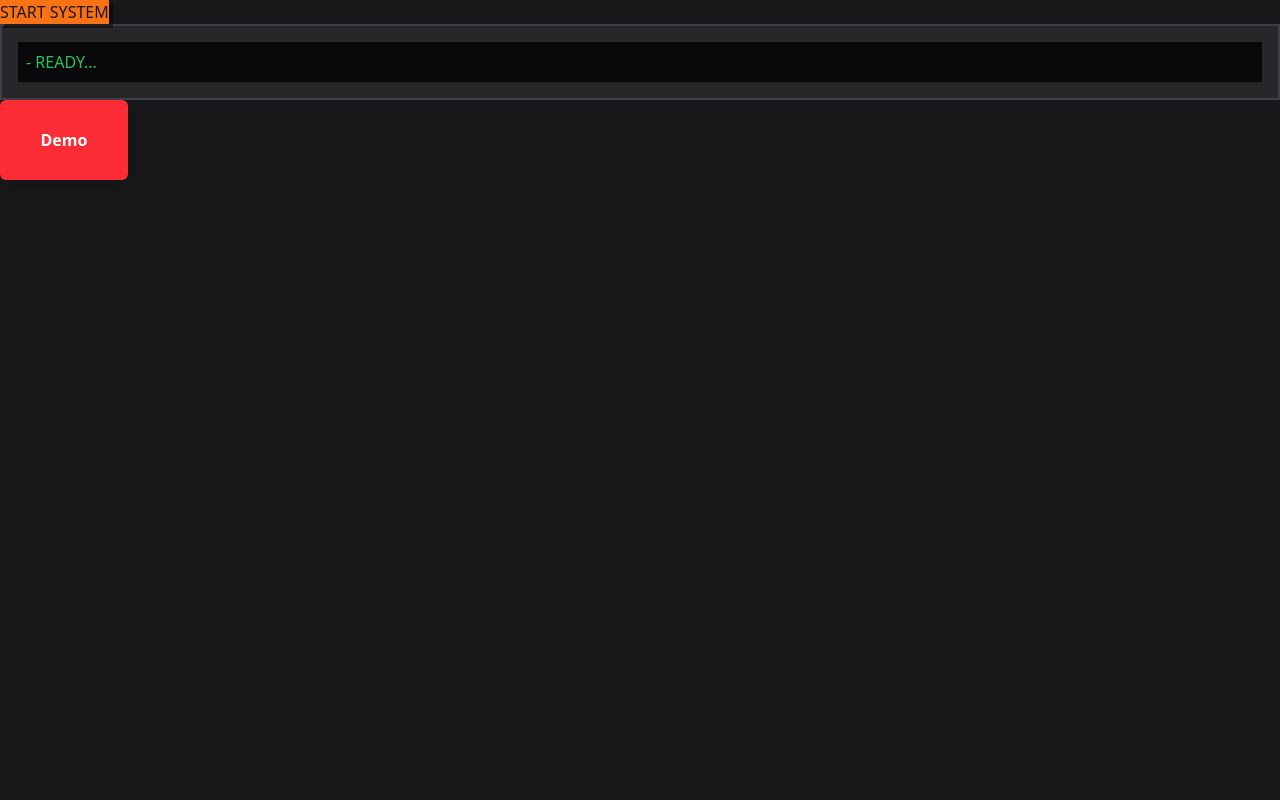
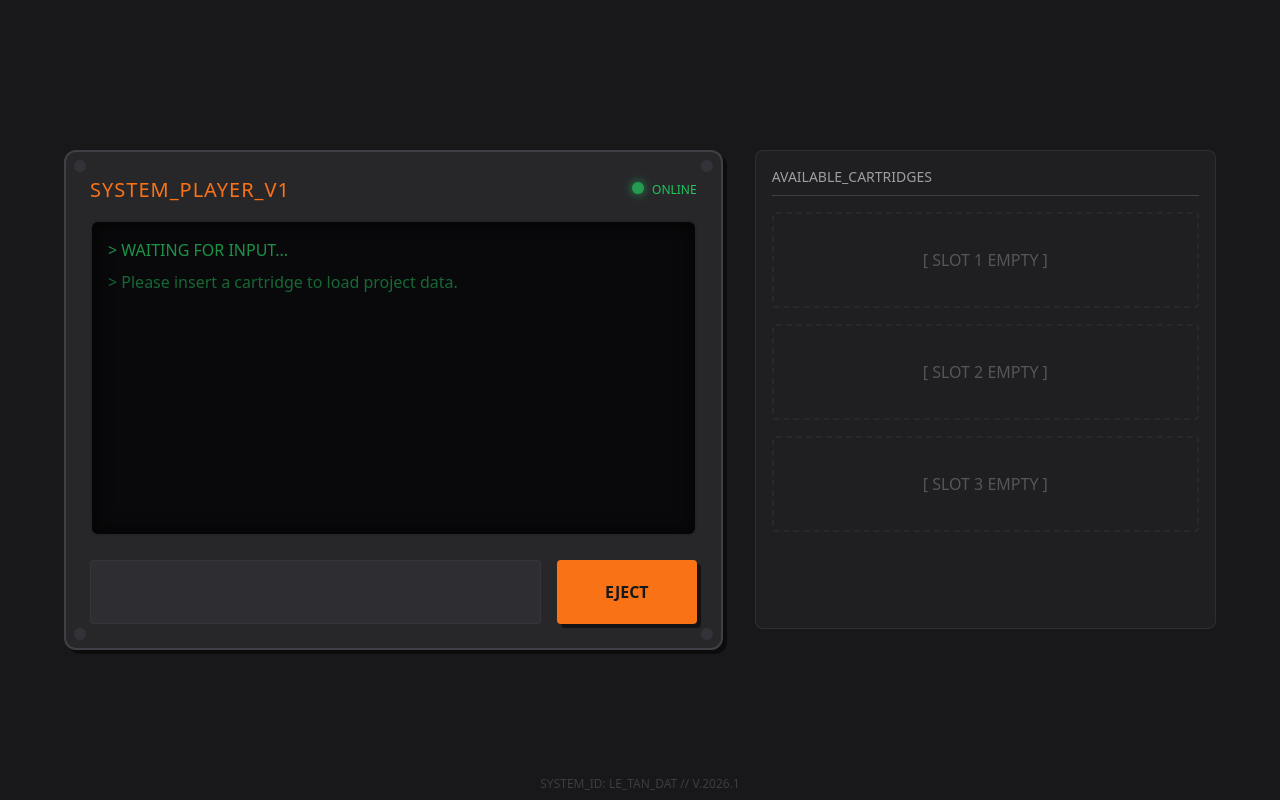
Before and after one commit to datle04/my-portfolio, a Next.js app: page / in a window 1280 px wide. Built offline with nearby package versions, Linux system fonts and the light colour scheme.

Commit message:
Done layout

```diff
--- a/app/globals.css
+++ b/app/globals.css
@@ -12,12 +12,10 @@
   --color-retro-border: #3f3f46;   /* Zinc-700: Viền khung */
 
   /* --- FONT CHỮ --- */
-  /* Lưu ý: Bạn cần setup font trong layout.tsx để biến --font-vt323 tồn tại */
   --font-mono: var(--font-vt323), monospace;
   --font-sans: var(--font-inter), sans-serif;
 
   /* --- HIỆU ỨNG (SHADOW & ANIMATION) --- */
-  /* Shadow cứng tạo cảm giác 3D khối hộp */
   --shadow-retro: 4px 4px 0px 0px rgba(0, 0, 0, 0.5);
   --shadow-retro-hover: 2px 2px 0px 0px rgba(0, 0, 0, 0.5);
 
--- a/app/page.tsx
+++ b/app/page.tsx
@@ -1,27 +1,30 @@
-import Cassette from "@/components/Cassete";
-import Image from "next/image";
+import PlayerArea from "@/components/player-area";
+import TapeShelf from "@/components/tape-shelf";
+
 
 export default function Home() {
   return (
-    <div className="">
-      <button className="
-        bg-retro-primary
-        text-retro-bg
-        font-mono
-        shadow-retro
-        hover:translate-y-1
-        hover:shadow-retro-hover
-        transition-all
-      ">
-        START SYSTEM
-      </button>
+    <main className="min-h-screen bg-retro-bg p-4 md:p-8 flex items-center justify-center relative">
 
-      <div className="bg-retro-surface border-2 border-retro-border p-4">
-        <div className="bg-retro-screen text-retro-accent font-mono p-2">
-          - READY...
+      {/* Container chính: Giới hạn độ rộng tối đa để không bị bè ra trên màn hình 4k */}
+      <div className="w-full max-w-6xl grid grid-cols-1 lg:grid-cols-12 gap-8 h-full">
+
+        {/* CỘT 1: Player (Chiếm 7 phần trên desktop) */}
+        <div className="lg:col-span-7 h-full">
+          <PlayerArea />
         </div>
+
+        {/* CỘT 2: Shelf (Chiếm 5 phần trên desktop) */}
+        <div className="lg:col-span-5 h-full">
+          <TapeShelf />
+        </div>
+
       </div>
-      <Cassette id="1" title="Demo" color="bg-red-500"/>
-    </div>
+
+      {/* Footer nhỏ xíu */}
+      <div className="absolute bottom-2 text-retro-text/20 font-mono text-xs">
+        SYSTEM_ID: LE_TAN_DAT // V.2026.1
+      </div>
+    </main>
   );
 }
--- /dev/null
+++ b/components/player-area.tsx
@@ -0,0 +1,31 @@
+export default function PlayerArea() {
+  return (
+    <section className="bg-retro-surface border-2 border-retro-border rounded-xl p-6 h-full min-h-[500px] flex flex-col justify-between shadow-retro relative overflow-hidden">
+      <div className="absolute top-2 left-2 w-3 h-3 rounded-full bg-retro-border/50"></div>
+      <div className="absolute top-2 right-2 w-3 h-3 rounded-full bg-retro-border/50"></div>
+      <div className="absolute bottom-2 left-2 w-3 h-3 rounded-full bg-retro-border/50"></div>
+      <div className="absolute bottom-2 right-2 w-3 h-3 rounded-full bg-retro-border/50"></div>
+
+      <div className="flex justify-between items-center mb-4">
+        <h2 className="font-mono text-retro-primary text-xl tracking-wider">SYSTEM_PLAYER_V1</h2>
+        <div className="flex gap-2">
+           <div className="w-3 h-3 rounded-full bg-retro-accent animate-pulse shadow-[0_0_10px_var(--color-retro-accent)]"></div>
+           <span className="font-mono text-xs text-retro-accent">ONLINE</span>
+        </div>
+      </div>
+
+      {/* Screen */}
+      <div className="flex-1 bg-retro-screen border-2 border-retro-border/50 rounded-lg p-4 mb-6 font-mono text-retro-accent shadow-[inset_0_0_20px_rgba(0,0,0,0.8)]">
+        <p className="animate-pulse">&gt; WAITING FOR INPUT...</p>
+        <p className="opacity-50 mt-2">&gt; Please insert a cartridge to load project data.</p>
+      </div>
+
+      <div className="grid grid-cols-4 gap-4 h-16">
+        <div className="col-span-3 bg-retro-border/30 rounded border border-retro-border/50"></div>
+        <button className="bg-retro-primary text-retro-bg font-bold font-mono rounded shadow-retro hover:translate-y-1 hover:shadow-none transition-all active:translate-y-1">
+          EJECT
+        </button>
+      </div>
+    </section>
+  );
+}
--- /dev/null
+++ b/components/tape-shelf.tsx
@@ -0,0 +1,24 @@
+export default function TapeShelf() {
+  return (
+    <section className="flex flex-col h-full gap-4">
+      <div className="bg-retro-surface/50 p-4 rounded-lg border border-retro-border/50">
+        <h3 className="font-mono text-retro-text/70 text-sm mb-4 border-b border-retro-border pb-2">
+          AVAILABLE_CARTRIDGES
+        </h3>
+
+        {/* Cassetes list */}
+        <div className="space-y-4 min-h-[400px]">
+            <div className="h-24 border-2 border-dashed border-retro-border/30 rounded flex items-center justify-center text-retro-text/30 font-mono">
+                [ SLOT 1 EMPTY ]
+            </div>
+            <div className="h-24 border-2 border-dashed border-retro-border/30 rounded flex items-center justify-center text-retro-text/30 font-mono">
+                 [ SLOT 2 EMPTY ]
+            </div>
+             <div className="h-24 border-2 border-dashed border-retro-border/30 rounded flex items-center justify-center text-retro-text/30 font-mono">
+                 [ SLOT 3 EMPTY ]
+            </div>
+        </div>
+      </div>
+    </section>
+  );
+}
```
